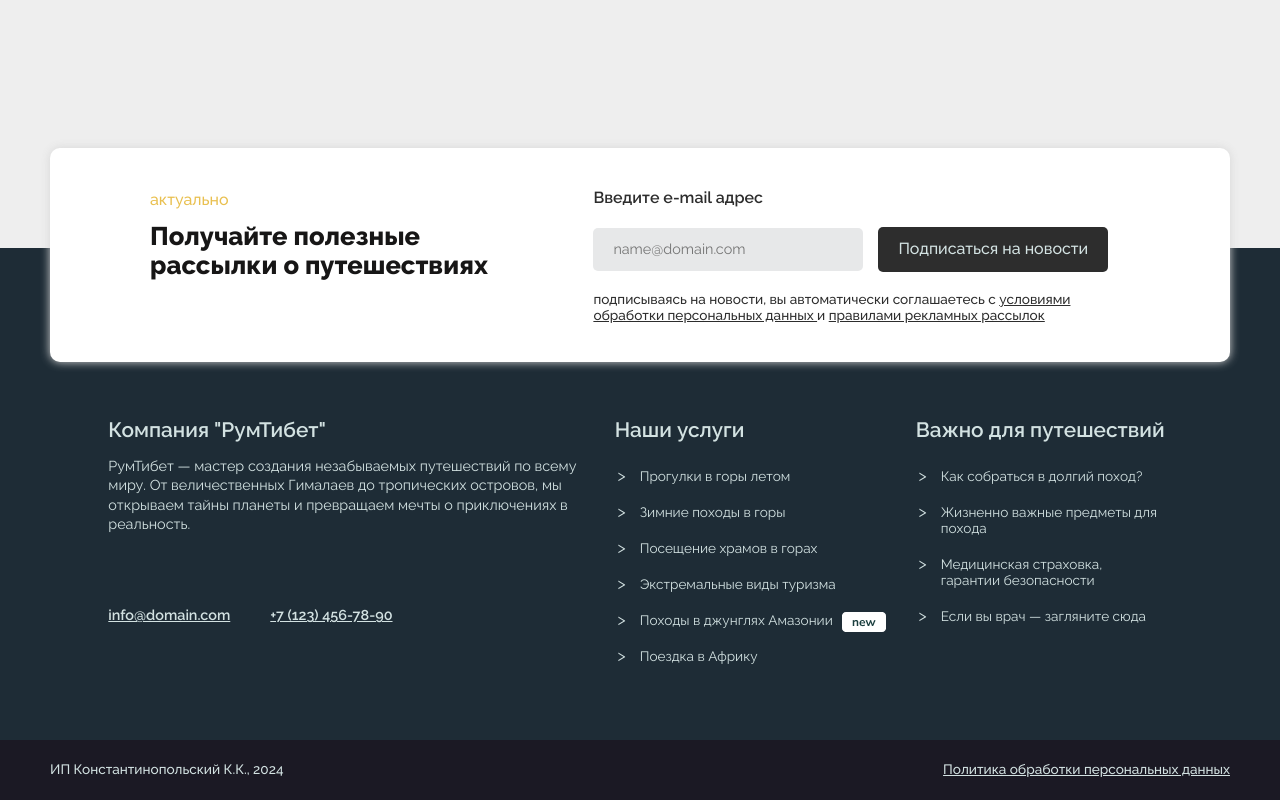
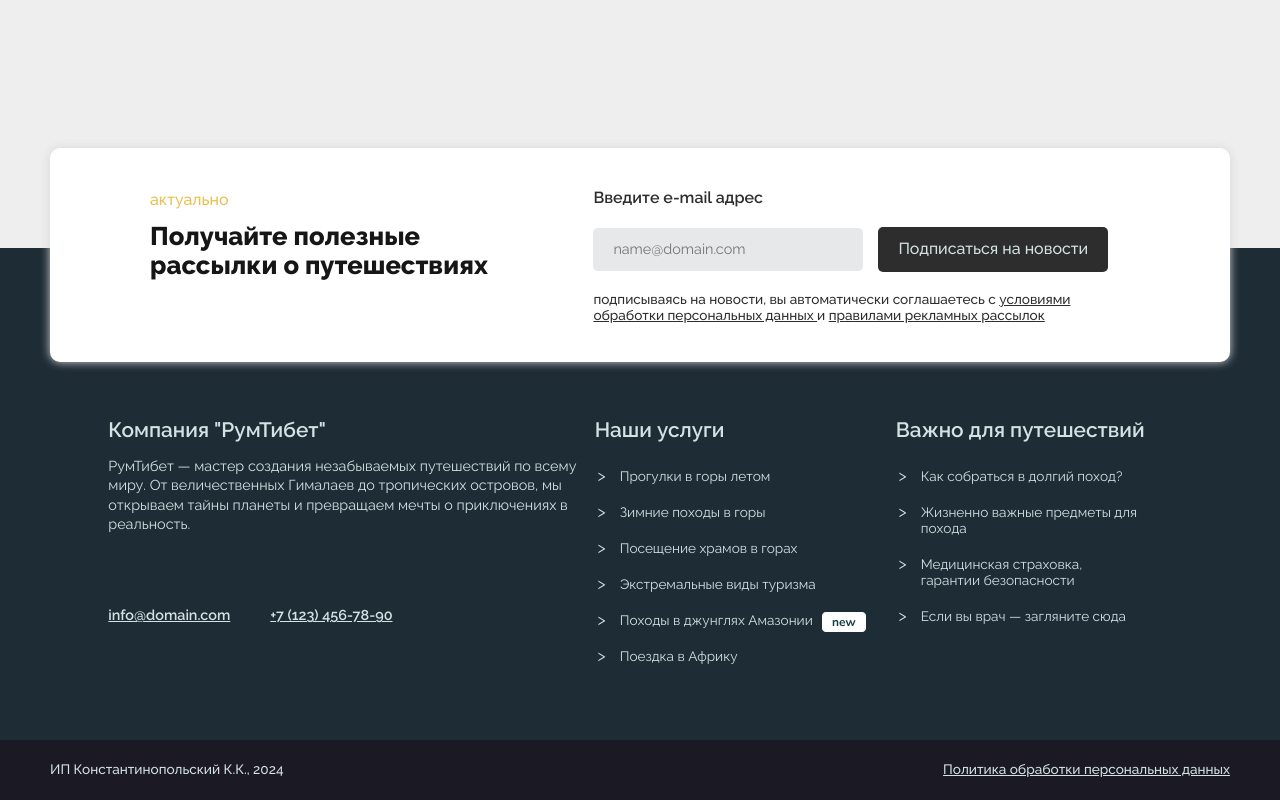
Before and after one commit to padawan009/roomtibet-project, a plain HTML site: page index.html in a window 1280 px wide. Shown: the part 6259-7059 px from the top of the page. Drawn offline with nearby package versions, Linux system fonts and the light colour scheme.

Commit message:
changed margin in footer block-2

```diff
--- a/media.css
+++ b/media.css
@@ -382,7 +382,6 @@
         display: flex;
         gap: 40px;
         margin-top: 20px;
-
     }
 
     .footer__block-2__left span {
--- a/style.css
+++ b/style.css
@@ -932,12 +932,12 @@ footer {
 .footer__block-2__center {
     position: relative;
     max-width: 25vw;
-    margin: 0 70px 0px 20px;
+    margin-right: 70px;
 }
 
 .footer__block-2__right {
      max-width: 20vw;
-     /* margin-right: 20px; */
+     margin-right: 20px;
 }
 
 .footer__block-2__center div {
@@ -949,7 +949,6 @@ footer {
 .footer__block-2__center img{
     position: absolute;
     right: -50px;
-
 }
 
 .footer__block-2__center a,
```
Also changed, not shown: images/freepik__a-man-is-sitting-with-his-back-to-the-center-of-th__61227.png (deleted).
